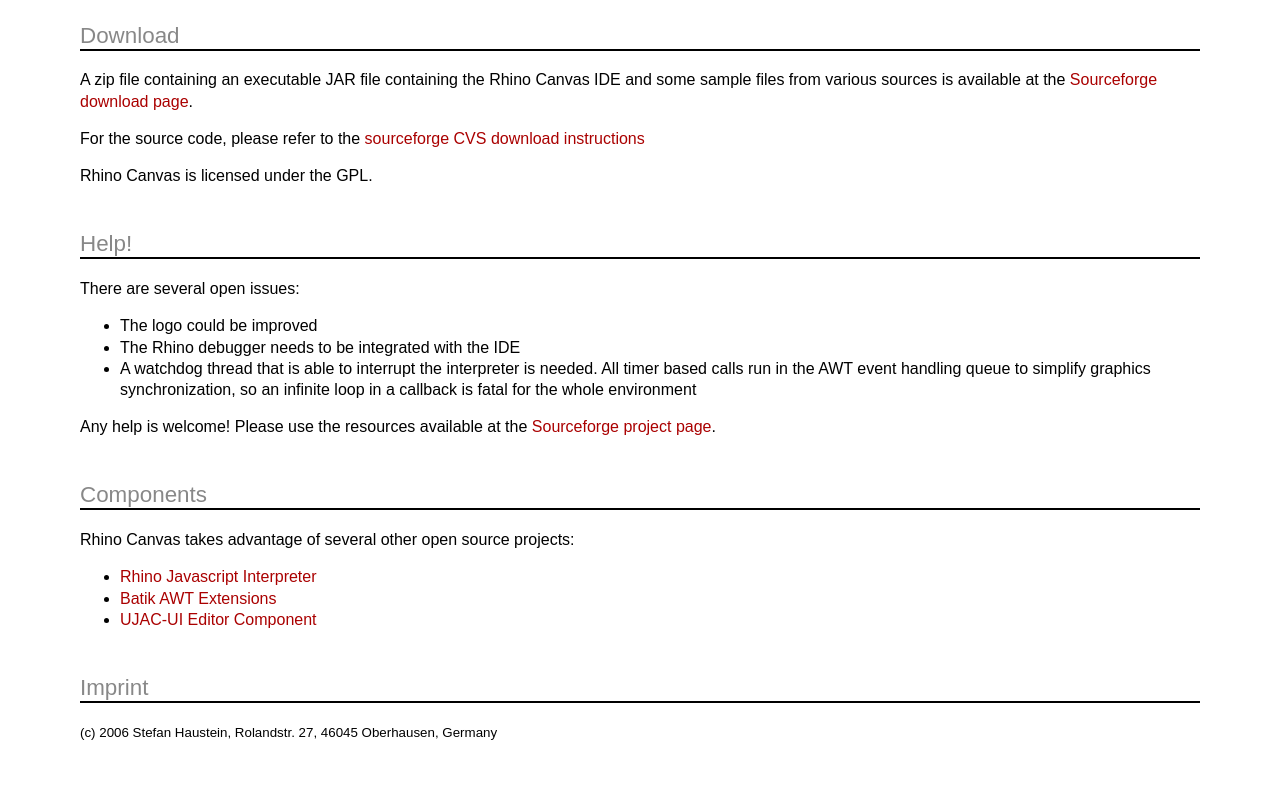
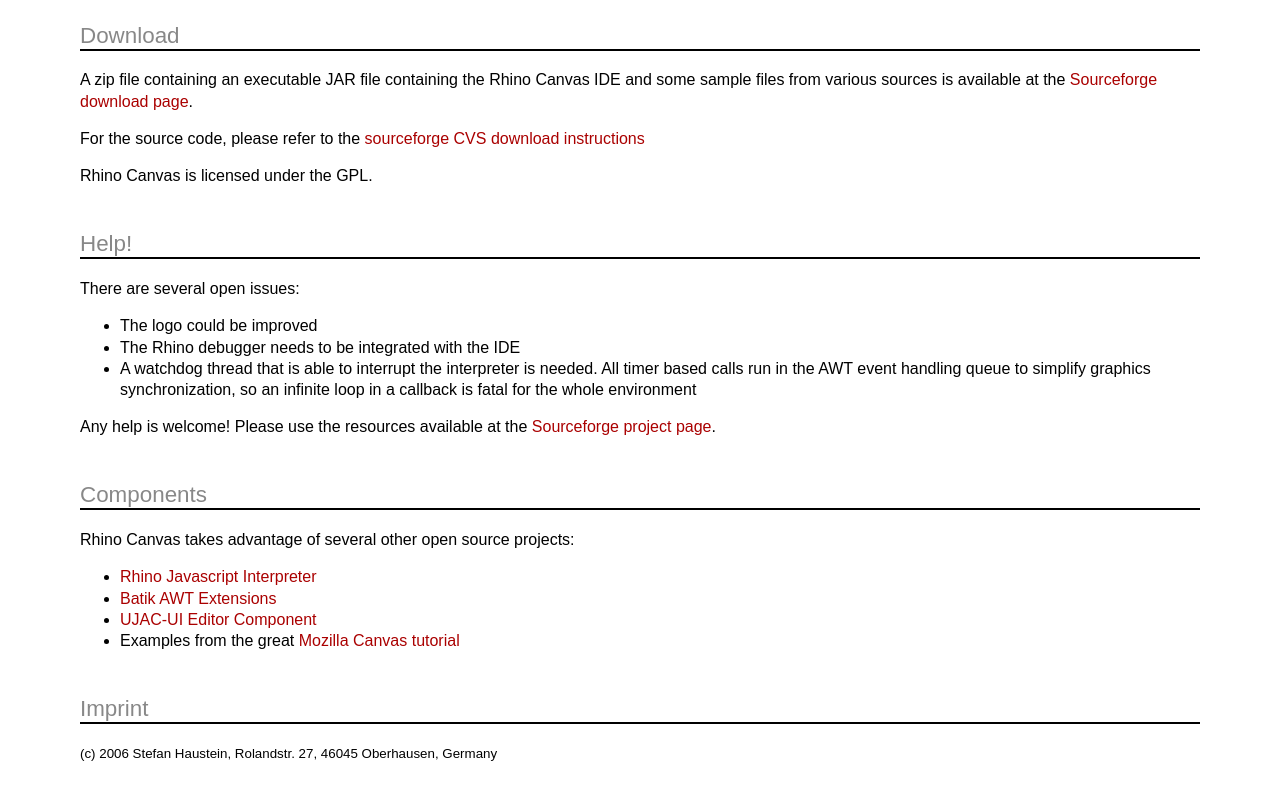
Before and after one commit to lehni/rhino-canvas, a plain HTML site: page index.html in a window 1280 px wide. Shown: the part 843-1643 px from the top of the page. Drawn offline with Linux system fonts and the light colour scheme.

Commit message:
*** empty log message ***

```diff
--- a/index.html
+++ b/index.html
@@ -67,6 +67,7 @@
 <li><a href="http://www.mozilla.org/rhino/">Rhino Javascript Interpreter</a></li>
 <li><a href="http://xmlgraphics.apache.org/batik/">Batik AWT Extensions</a></li>
 <li><a href="http://ujac.sourceforge.net/">UJAC-UI Editor Component</a>
+<li>Examples from the great <a href="http://developer.mozilla.org/en/docs/Canvas_tutorial">Mozilla Canvas tutorial</a></li>
 </ul>
 
 <h2>Imprint</h2>
```
